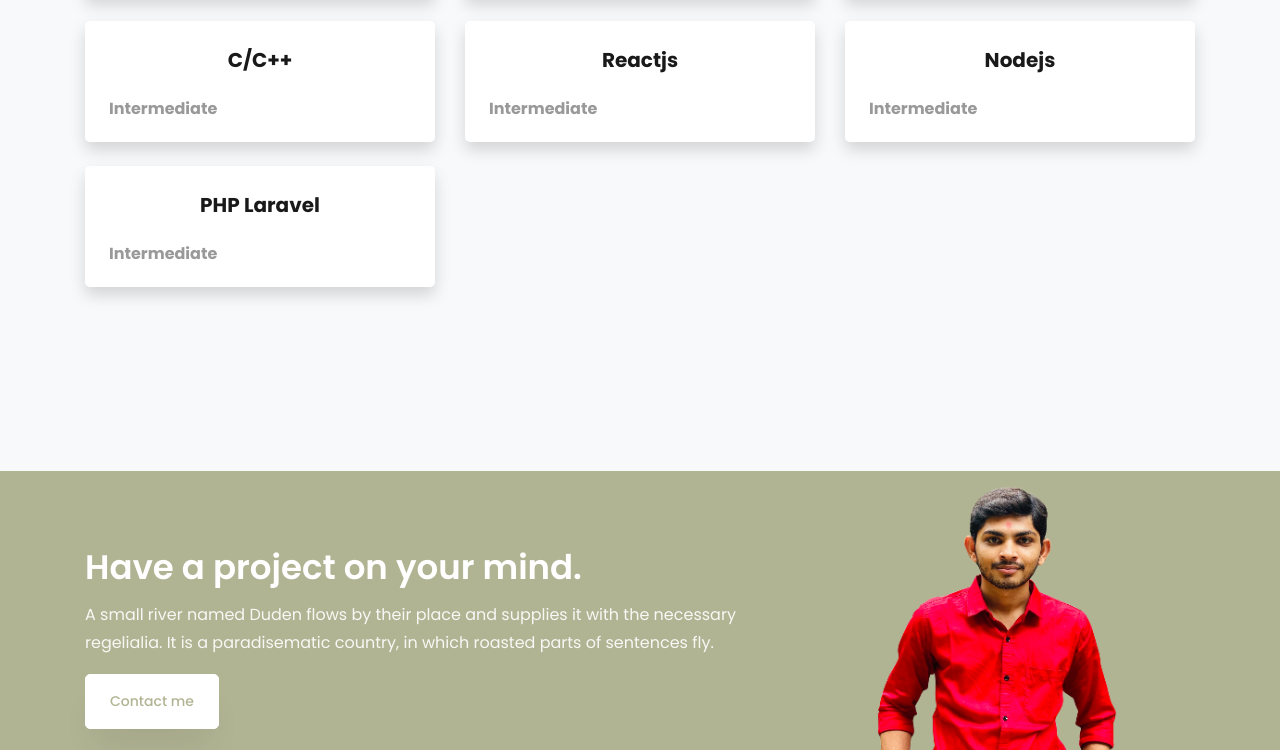
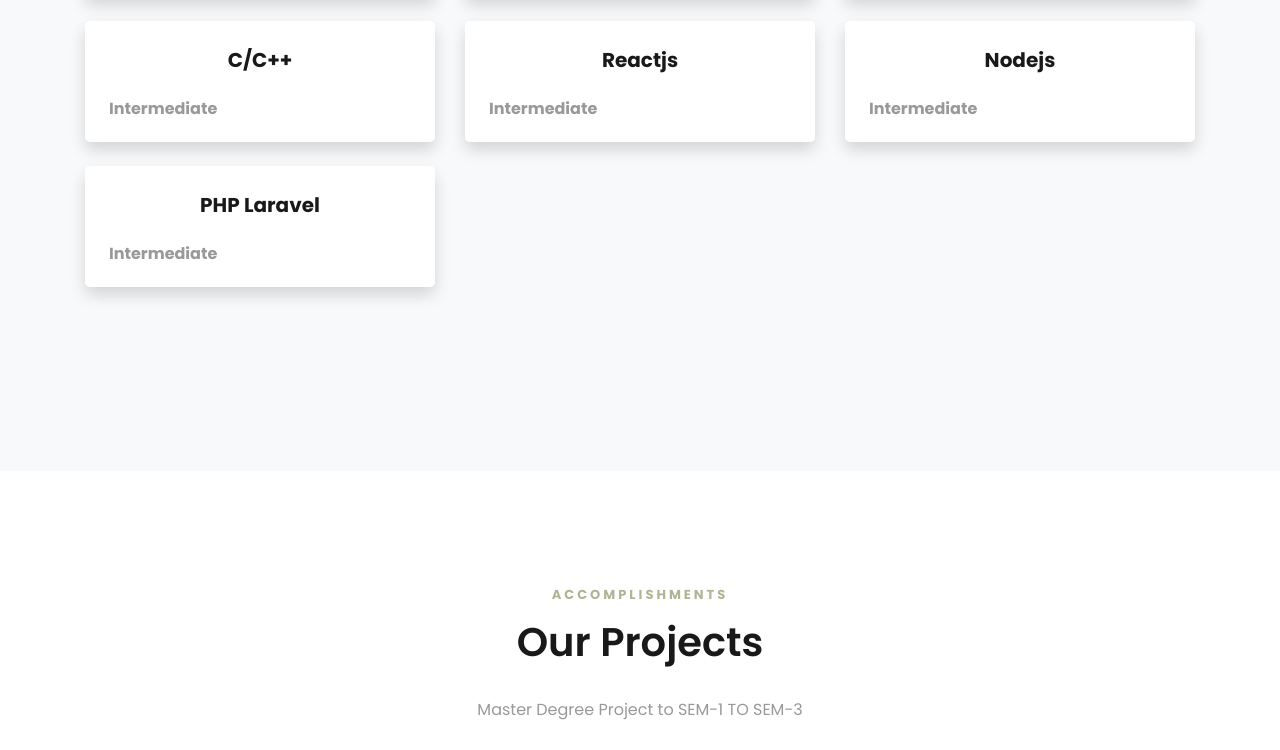
Before and after one commit to VkGaudani/vkgaudani.github.io, a plain HTML site: page index.html in a window 1280 px wide. Shown: the part 2050-2800 px from the top of the page. Drawn offline with Linux system fonts and the light colour scheme; some packages are replaced by stand-ins of ours; no server answers; files whose address does not match are found by name.

Commit message:
Update index.html

```diff
--- a/index.html
+++ b/index.html
@@ -280,23 +280,6 @@
 		</div>
 	</section>
 
-	<section class="ftco-hireme">
-		<div class="container">
-			<div class="row justify-content-between">
-				<div class="col-md-8 col-lg-8 d-flex align-items-center">
-					<div class="w-100 py-4">
-						<h2>Have a project on your mind.</h2>
-						<p>A small river named Duden flows by their place and supplies it with the necessary regelialia.
-							It is a paradisematic country, in which roasted parts of sentences fly.</p>
-						<p class="mb-0"><a href="#" class="btn btn-white py-3 px-4">Contact me</a></p>
-					</div>
-				</div>
-				<div class="col-md-4 col-lg-4 d-flex align-items-end">
-					<img src="images/bg_1.png" class="img-fluid" alt="">
-				</div>
-			</div>
-		</div>
-	</section>
 
 	<section class="ftco-section ftco-project" id="projects-section">
 		<div class="container-fluid">
```
